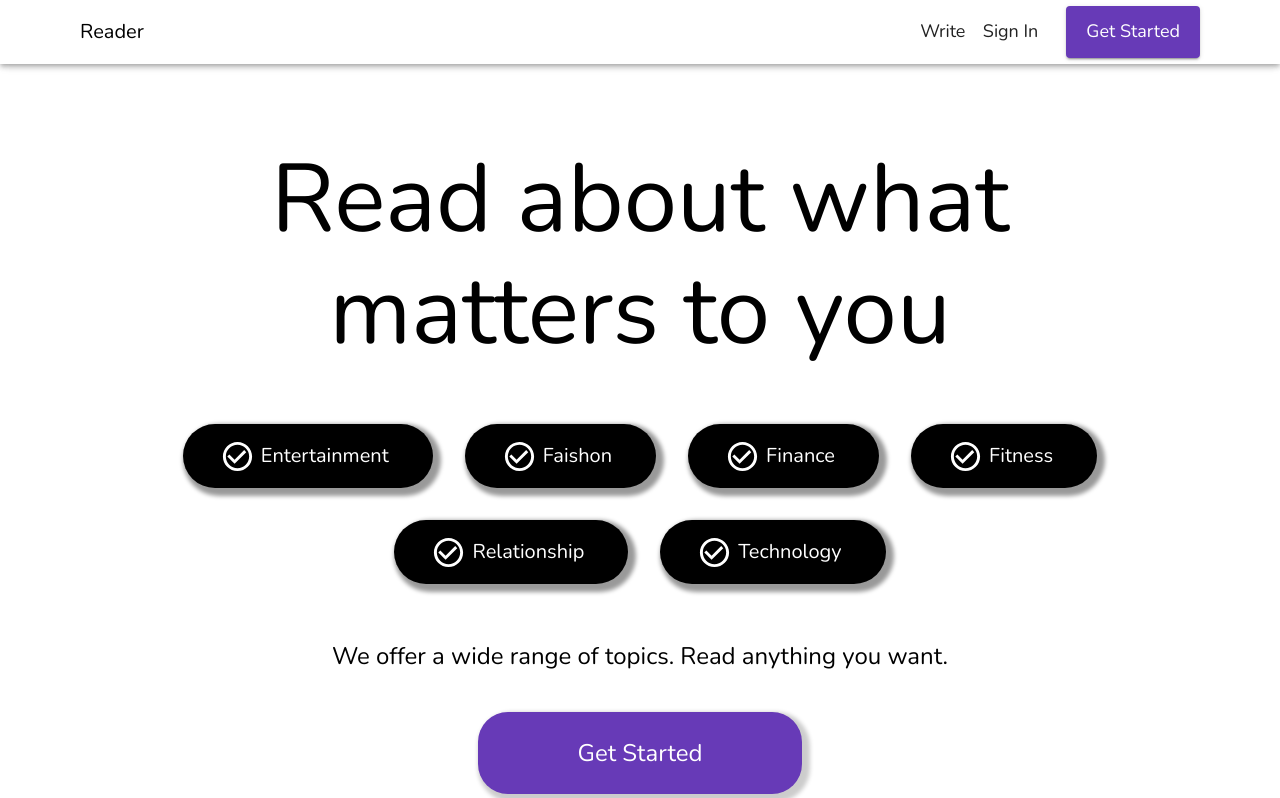
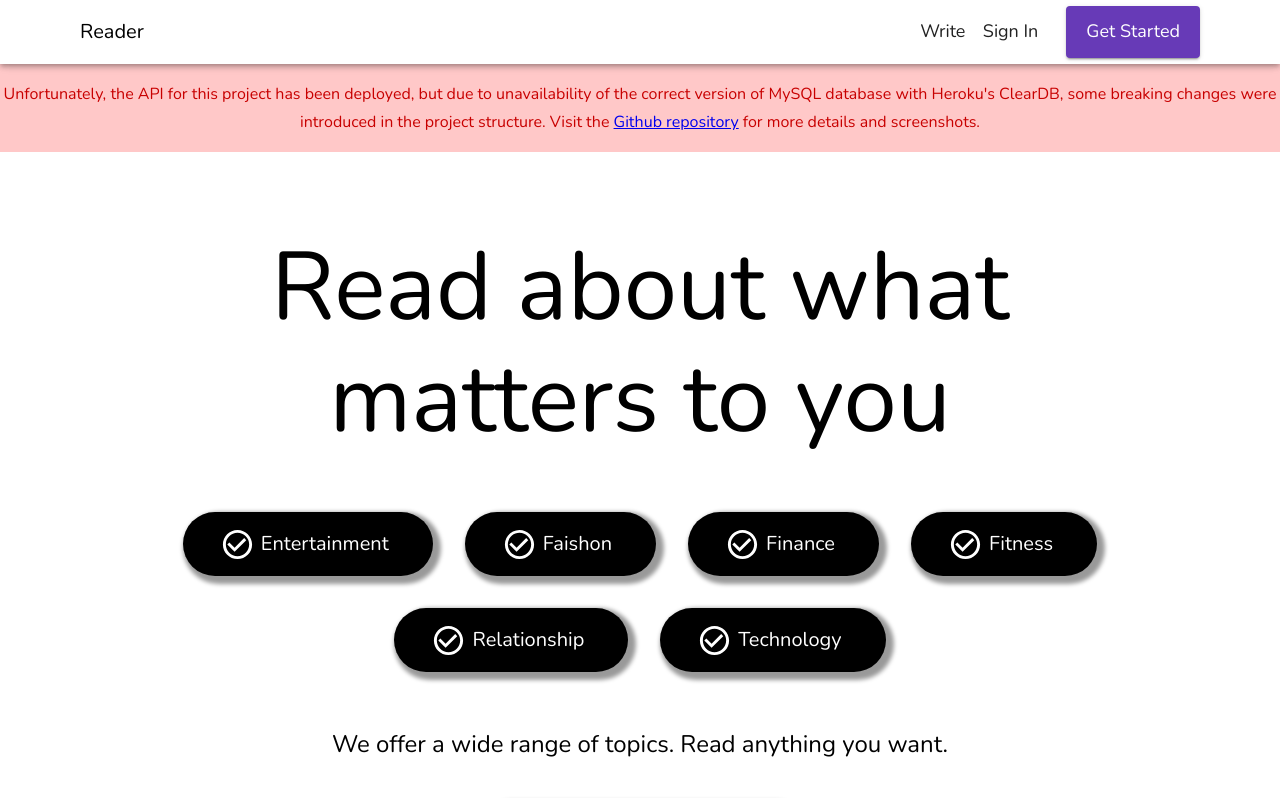
Before and after one commit to yashg160/Reader, a React (Create React App) app: page /profile in a window 1280 px wide. Shown: the top 798 px of the page. Built offline with nearby package versions, Linux system fonts and the light colour scheme.

Commit message:
Added deployment warning

```diff
--- a/src/screens/Home.js
+++ b/src/screens/Home.js
@@ -257,6 +257,13 @@ export default class Home extends React.Component{
                             <Button variant='contained' color='primary' style={{ marginLeft: 10, paddingTop: 10, paddingBottom: 10, paddingRight: 20, paddingLeft: 20, textTransform: 'capitalize', fontSize: 18 }} onClick={() => this.setState({ getStartedDialog: true })}>Get Started</Button>
                         </Toolbar>
                     </AppBar>
+
+                    <div style={{width: "100%", height: "auto",padding: "1rem 0 1rem 0", position: "sticky", backgroundColor: "rgba(255, 200, 200, 1)", display: "flex", alignItems: "center", justifyContent: 'center', color: "rgb(200, 0,0)"}}>
+                        <Typography variant="subtitle1" align="center">
+                            Unfortunately, the API for this project has been deployed, but due to unavailability of the correct version of MySQL database with Heroku's ClearDB, some breaking changes were introduced in the project structure.
+                            Visit the <a href="https://github.com/yashg160/Reader">Github repository</a> for more details and screenshots.
+                        </Typography>
+                    </div>
 
                     <div style={{ marginLeft: 120, marginRight: 120 }}>
 
```
